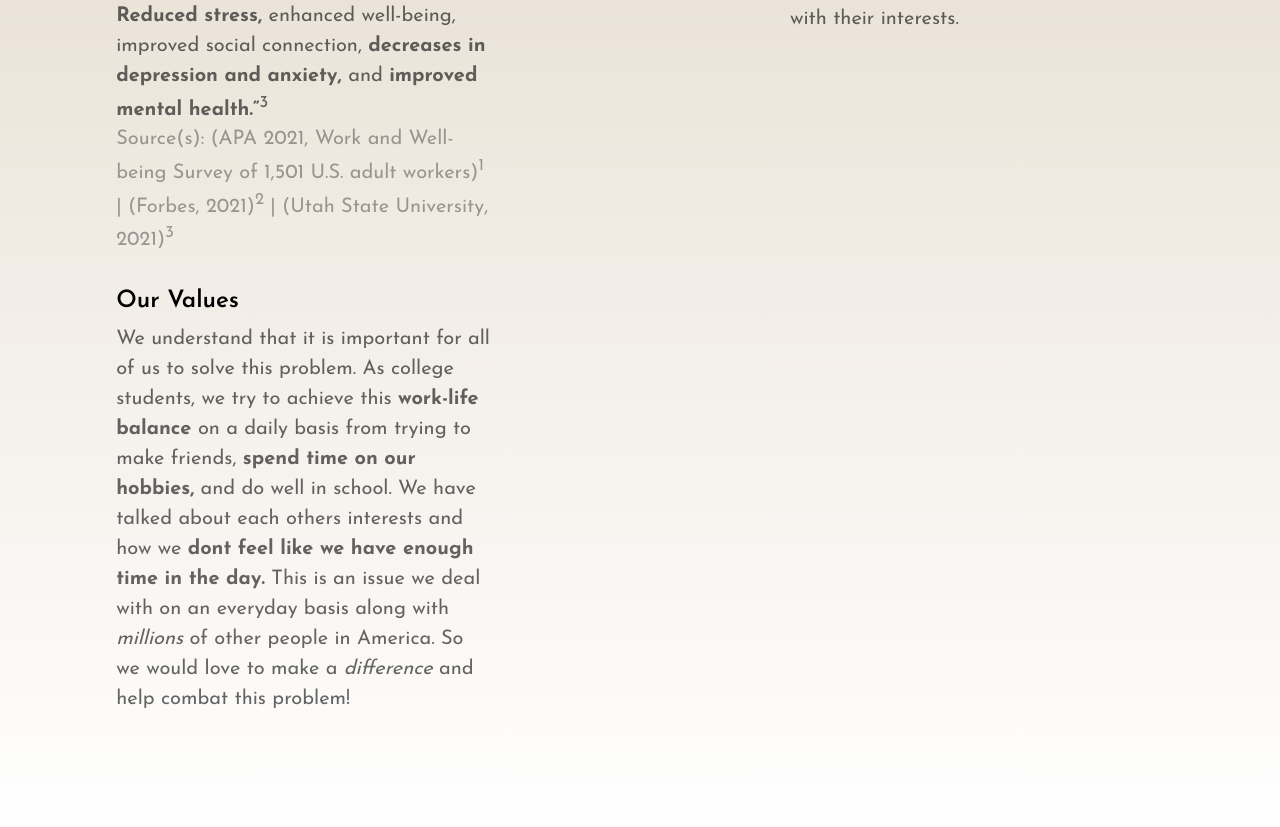
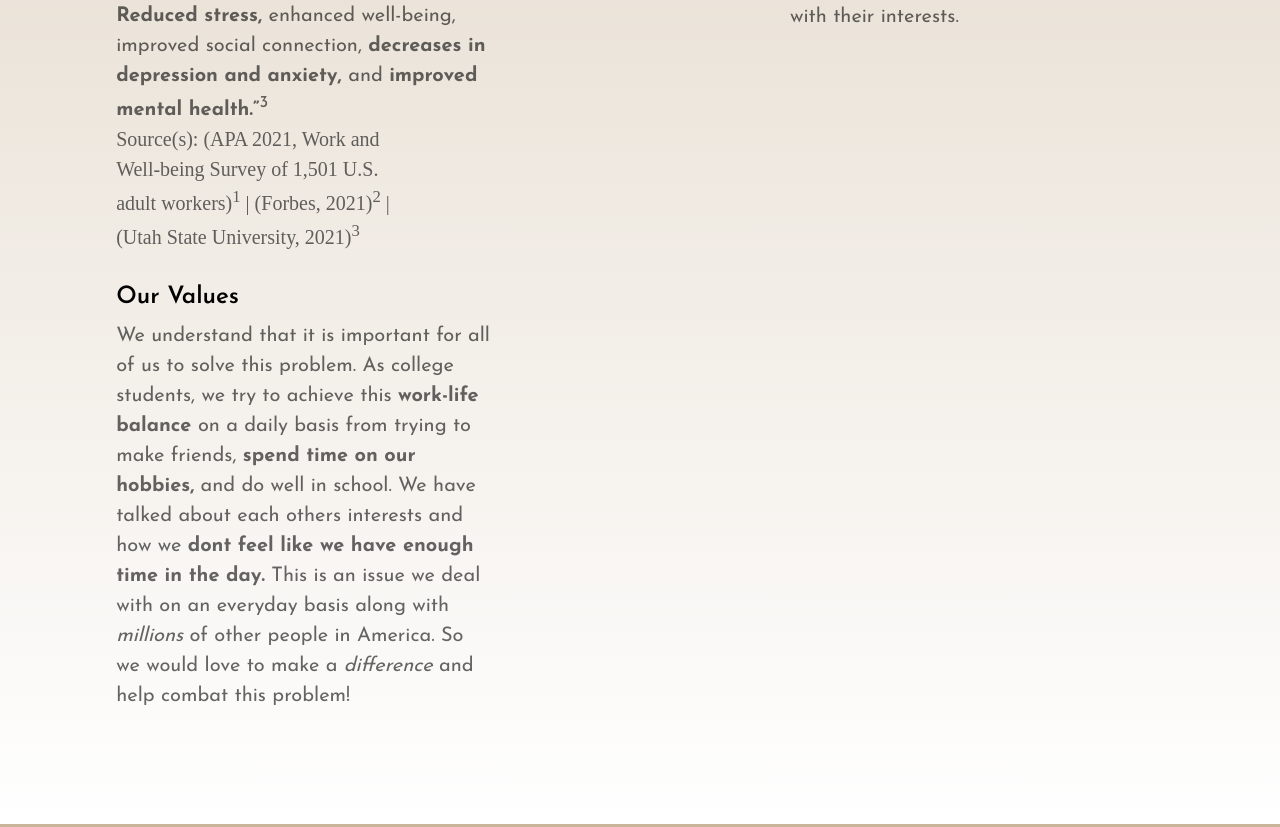
Before and after one commit to vpate3356/metime-application, a Next.js app in the folder metime-app/: page /about in a window 1280 px wide. Shown: the part 1383-2210 px from the top of the page. Built offline with nearby package versions, Linux system fonts and the light colour scheme.

Commit message:
Fixed Hydration Error and updated .gitignore

```diff
--- a/metime-app/pages/about.tsx
+++ b/metime-app/pages/about.tsx
@@ -45,8 +45,8 @@ export default function AboutUs() {
 <p className={inter.className}>“79% of employees had experienced work-related stress… Nearly 3 in 5 employees reported negative impacts of <strong>work-related stress, </strong>including <strong>lack of interest, </strong> motivation, or <strong> energy, </strong>and <strong>lack of effort </strong>at work.”<sup>1</sup></p>
 <p className={inter.className}>“Among all respondents, 80% believe <strong>COVID-19 has impacted workplace burnout.”</strong><sup>2</sup></p>
 <p className={inter.className}>In addition to this we found that another issue that is arising is work life balance and finding time to find new interests and hobbies. </p>
-<p className={inter.className}>“Mental health benefits of hobbies: <strong>Reduced stress, </strong>enhanced well-being, improved social connection, <strong>decreases in depression and anxiety, </strong>and <strong>improved mental health.”</strong><sup>3</sup>
-<p>Source(s): (APA 2021, Work and Well-being Survey of 1,501 U.S. adult workers)<sup>1</sup> | (Forbes, 2021)<sup>2</sup> | (Utah State University, 2021)<sup>3</sup></p>
+<p className={inter.className}>“Mental health benefits of hobbies: <strong>Reduced stress, </strong>enhanced well-being, improved social connection, <strong>decreases in depression and anxiety, </strong>and <strong>improved mental health.”</strong><sup>3</sup> </p>
+<p>Source(s): (APA 2021, Work and Well-being Survey of 1,501 U.S. adult workers)<sup>1</sup> | (Forbes, 2021)<sup>2</sup> | (Utah State University, 2021)<sup>3</sup>
             </p>
           </a>
 
```
Also changed, not shown: metime-app/package.json (+5 -2 lines), 2 other files (tests, documents, lock files or other folders).
